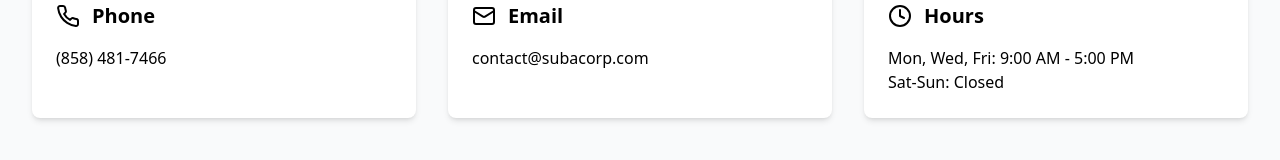
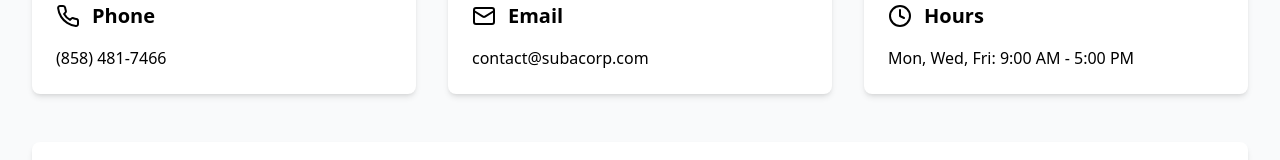
Before and after one commit to WilliamGiammona/subacorp, a Next.js app: page /contact in a window 1280 px wide. Shown: the part 282-442 px from the top of the page. Built offline with nearby package versions, Linux system fonts and the light colour scheme; no server answers.

Commit message:
updated office hours

```diff
--- a/app/contact/page.tsx
+++ b/app/contact/page.tsx
@@ -44,7 +44,6 @@ export default function Contact() {
             <p className="text-muted-foreground">
               Mon, Wed, Fri: 9:00 AM - 5:00 PM
             </p>
-            <p className="text-muted-foreground">Sat-Sun: Closed</p>
           </div>
         </div>
 
```
